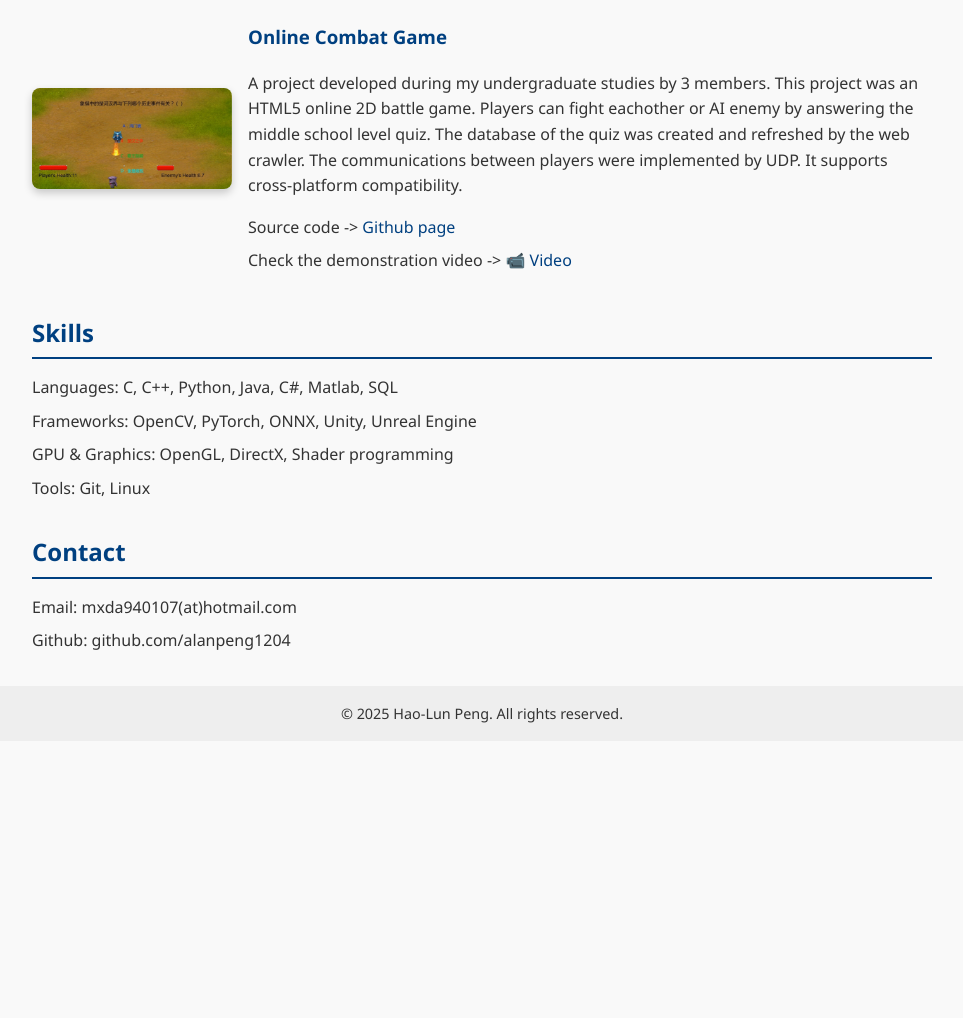
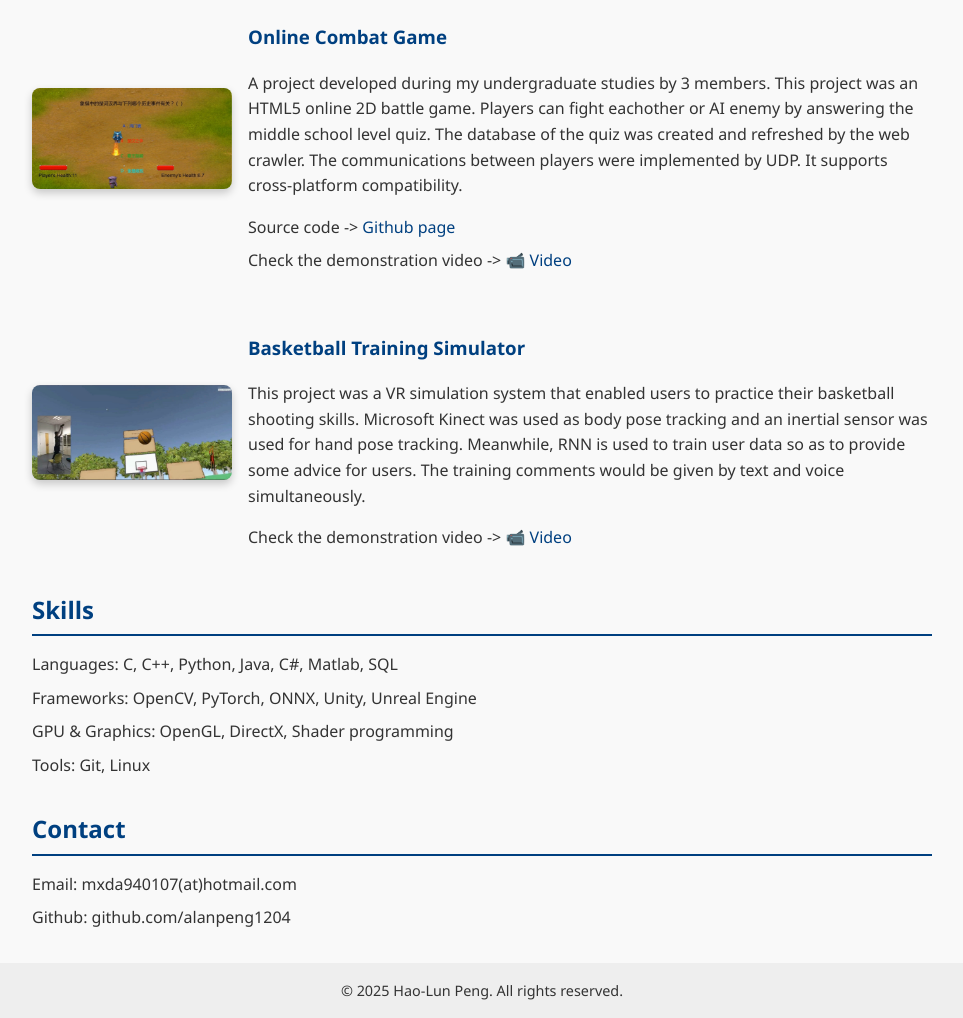
Before and after one commit to alanpeng1204/alanpeng1204.github.io, a plain HTML site: page index.html in a window 1280 px wide. Shown: the part 2604-3622 px from the top of the page, without its empty margins (158-1121 px from the left). Before the commit the page ends 3345 px from the top, so only its background shows below. Drawn offline with Linux system fonts and the light colour scheme.

Commit message:
Update basketball project

```diff
--- a/index.html
+++ b/index.html
@@ -239,11 +239,11 @@
         </div>
       </li>
 
-      <li>
+    <li>
       <div style="display: flex; flex-wrap: wrap; align-items: center; gap: 1rem; margin-bottom: 2rem;">
 
         <!-- Project Image (Left) -->
-        <a href="#" target="_blank" style="flex: 0 0 200px;">
+        <a href="https://github.com/alanpeng1204/2017SE-PROJ" target="_blank" style="flex: 0 0 200px;">
           <img src="game.jpg" alt="Undergraduate Project"
                style="width: 100%; border-radius: 8px; box-shadow: 0 4px 8px rgba(0,0,0,0.2);">
         </a>
@@ -265,6 +265,34 @@
           <ul>
             <li>Source code -> <a href="https://github.com/alanpeng1204/2017SE-PROJ" target="_blank">Github page</a></li>
             <li>Check the demonstration video -> <a href="https://www.youtube.com/watch?v=3iMsJeJzL6A" target="_blank">📹 Video</a></li></li>
+          </ul>
+        </div>
+      </div>
+    </li>
+
+    <li>
+      <div style="display: flex; flex-wrap: wrap; align-items: center; gap: 1rem; margin-bottom: 2rem;">
+
+        <!-- Project Image (Left) -->
+        <div style="flex: 0 0 200px;">
+          <img src="basketball.jpg" alt="Undergraduate Project"
+               style="width: 100%; border-radius: 8px; box-shadow: 0 4px 8px rgba(0,0,0,0.2);">
+        </div>
+              <!-- Project Text (Right) -->
+        <div style="flex: 1;">
+          <h3>
+            <a href="https://youtu.be/XtFJnNsBQxY" target="_blank">
+              Basketball Training Simulator
+            </a>
+          </h3>
+          <p>
+            This project was a VR simulation system that enabled users to practice their basketball shooting skills.
+            Microsoft Kinect was used as body pose tracking and an inertial sensor was used for hand pose tracking.
+            Meanwhile, RNN is used to train user data so as to provide some advice for users.
+            The training comments would be given by text and voice simultaneously.
+          </p>
+          <ul>
+            <li>Check the demonstration video -> <a href="https://youtu.be/XtFJnNsBQxY" target="_blank">📹 Video</a></li></li>
           </ul>
         </div>
       </div>
```
Also changed, not shown: basketball.jpg (added).
